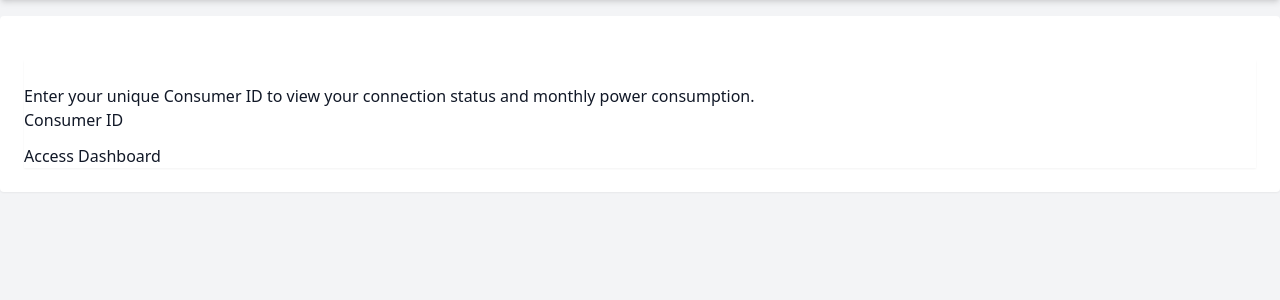
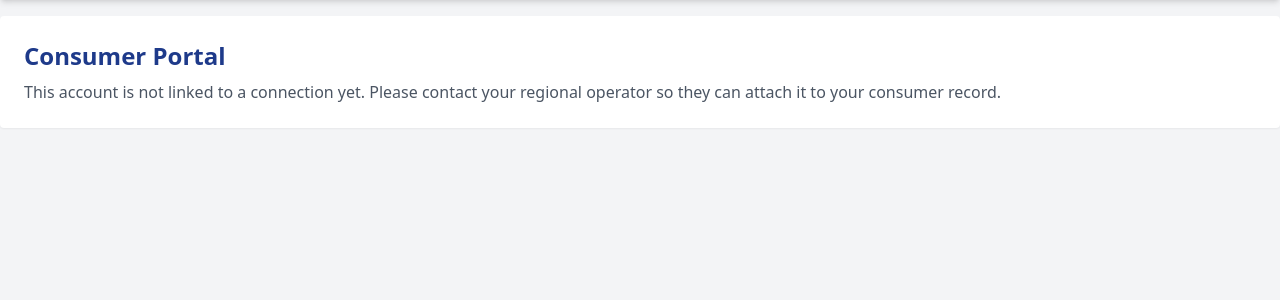
Before and after one commit to sridathanas/pgms, a FastAPI app: template app/templates/consumer.html in a window 1280 px wide. Shown: the part 60-360 px from the top of the page. Run offline with FastAPI, Linux system fonts and the light colour scheme; the template is opened without the code that fills it, so the values that code supplies are empty; some libraries are stand-ins or nearby versions.

Commit message:
fix: require a login for the consumer portal, and tighten theft detection
The portal was reachable without signing in and took a consumer ID from the
form, so anyone could count 1, 2, 3... and read every household's name,
address, substation and 30 days of consumption.

- /portal/ now requires a signed-in CONSUMER account and shows only the
  consumer record that account is linked to (new user_accounts.consumerID).
  The ID lookup form is gone.
- Operators issue portal logins from the consumer table, the same way other
  accounts are created; the username is shown once a login exists.
- consumer.html rewritten in Tailwind. It used Bootstrap classes and icons
  that are never loaded, so the page rendered unstyled. Dropped the
  Bootstrap icon from the operator alert table for the same reason.
- Theft detection skips consumers whose supply is disconnected: a zero
  reading there is legitimate, not theft (F12). The seeded theft pattern is
  still caught.
- One AlertType constant per alert type, so the red styling and the
  duplicate-suppression check cannot drift apart.
- variance_threshold is a real default instead of a KeyError caught by a
  broad except on every cycle, and administrators can tune it on the
  Settings page with the other thresholds.

Run `python -m app.migrate` once to add user_accounts.consumerID.

Co-Authored-By: Claude Opus 5 <noreply@anthropic.com>

```diff
--- a/app/auth.py
+++ b/app/auth.py
@@ -9,6 +9,7 @@ DASHBOARDS = {
     models.Role.ADMIN: "/admin/",
     models.Role.OPERATOR: "/operator/",
     models.Role.TECHNICIAN: "/technician/",
+    models.Role.CONSUMER: "/portal/",
 }
 
 # Checked against when the username doesn't exist, so unknown and known usernames take the same time
--- a/app/crud.py
+++ b/app/crud.py
@@ -66,6 +66,7 @@ def set_technician_availability(db: Session, technician: models.UserAccount, sta
 DEFAULT_SETTINGS = {
     "alert_threshold": "0.80",
     "medium_risk_threshold": "0.50",
+    "variance_threshold": "0.50",  # theft detection: how far usage may drift from the baseline
 }
 
 def get_setting(db: Session, key: str, default: str | None = None) -> str | None:
@@ -201,6 +202,18 @@ def create_consumer(db: Session, consumer: schemas.ConsumerCreate):
 
 def get_consumer(db: Session, consumer_id: int):
     return db.query(models.Consumer).filter(models.Consumer.consumerID == consumer_id).first()
+
+def get_portal_login(db: Session, consumer_id: int):
+    """The portal account tied to this consumer, if an operator has issued one."""
+    return db.query(models.UserAccount).filter(
+        models.UserAccount.role == models.Role.CONSUMER,
+        models.UserAccount.consumerID == consumer_id,
+    ).first()
+
+def get_portal_logins(db: Session) -> dict:
+    """consumerID -> portal account, for the operator's consumer table."""
+    rows = db.query(models.UserAccount).filter(models.UserAccount.role == models.Role.CONSUMER).all()
+    return {row.consumerID: row for row in rows if row.consumerID}
 
 def update_consumer(db: Session, consumer: models.Consumer, **fields):
     for key, value in fields.items():
--- a/app/migrate.py
+++ b/app/migrate.py
@@ -21,6 +21,7 @@ NEW_COLUMNS = {
         "skillLevel": "VARCHAR",
         "availabilityStatus": "VARCHAR",
         "currentLocation": "VARCHAR",
+        "consumerID": "INTEGER",
     },
     "alerts": {
         "description": "VARCHAR",
--- a/app/routers/auth.py
+++ b/app/routers/auth.py
@@ -23,6 +23,13 @@ SIGNUP_ROLES = [
 USERNAME_PATTERN = re.compile(r"[a-z0-9._-]{3,30}")
 MIN_PASSWORD_LENGTH = 8
 SIGNED_UP_SESSION_KEY = "signed_up"  # {"username": ..., "pending": bool}, shown once on /login
+
+
+def weak_password(password: str) -> bool:
+    """Shared password rule: at least 8 characters, with a letter and a number."""
+    return (len(password) < MIN_PASSWORD_LENGTH
+            or not re.search(r"[A-Za-z]", password)
+            or not re.search(r"\d", password))
 
 
 def normalize_username(username: str) -> str:
@@ -82,9 +89,7 @@ def validate_signup(db: Session, role: str, name: str, username: str, password:
     elif crud.get_user_by_username(db, username):
         errors["username"] = "That username is already taken."
 
-    if (len(password) < MIN_PASSWORD_LENGTH
-            or not re.search(r"[A-Za-z]", password)
-            or not re.search(r"\d", password)):
+    if weak_password(password):
         errors["password"] = "Use at least 8 characters, with a letter and a number."
     elif len(password.encode("utf-8")) > security.MAX_PASSWORD_BYTES:
         errors["password"] = f"Password is too long ({security.MAX_PASSWORD_BYTES} bytes max)."
--- a/app/schemas.py
+++ b/app/schemas.py
@@ -5,7 +5,7 @@ from datetime import datetime
 
 class UserAccountBase(BaseModel):
     username: str
-    role: Literal["ADMIN", "OPERATOR", "TECHNICIAN"]
+    role: Literal["ADMIN", "OPERATOR", "TECHNICIAN", "CONSUMER"]
     isActive: bool = True
     approvalStatus: Literal["APPROVED", "PENDING", "REJECTED"] = "APPROVED"
     name: Optional[str] = None
@@ -14,6 +14,7 @@ class UserAccountBase(BaseModel):
     skillLevel: Optional[str] = None
     availabilityStatus: Optional[str] = None
     currentLocation: Optional[str] = None
+    consumerID: Optional[int] = None
 
 class UserAccountCreate(UserAccountBase):
     password: str
--- a/app/templates/consumer.html
+++ b/app/templates/consumer.html
@@ -1,99 +1,84 @@
 {% extends "base.html" %}
+{% block content %}
+<div class="space-y-6">
+    {% if not consumer %}
+    <div>
+        <h2 class="text-2xl font-bold text-blue-900 mb-2">Consumer Portal</h2>
+        <p class="text-gray-600">This account is not linked to a connection yet. Please contact your regional
+            operator so they can attach it to your consumer record.</p>
+    </div>
+    {% else %}
+    <div class="flex flex-wrap items-start justify-between gap-3">
+        <div>
+            <h2 class="text-2xl font-bold text-blue-900 mb-1">Welcome, {{ consumer.name }}</h2>
+            <p class="text-gray-600">
+                {{ consumer.address }}
+                {% if consumer.substation %}&middot; supplied by {{ consumer.substation.subStationName }}{% endif %}
+            </p>
+        </div>
+        <span class="px-3 py-1 text-sm font-semibold rounded-full
+            {% if consumer.connectionStatus == 'ACTIVE' %}bg-green-100 text-green-800{% else %}bg-red-100 text-red-800{% endif %}">
+            {{ consumer.connectionStatus }}
+        </span>
+    </div>
 
-{% block content %}
-<div class="container mt-5">
+    <!-- Connection status -->
+    <div class="bg-gray-50 p-6 rounded-lg border border-gray-200 shadow-sm">
+        <h3 class="text-lg font-semibold text-gray-800">Connection status</h3>
+        {% if consumer.connectionStatus == 'ACTIVE' %}
+        <p class="mt-1 text-sm text-gray-600">Your connection is active and receiving power.</p>
+        {% else %}
+        <p class="mt-1 text-sm text-gray-600">Your connection is currently suspended. Contact support to restore it.</p>
+        {% endif %}
+    </div>
 
-    {% if error %}
-    <div class="alert alert-danger" role="alert">
-        {{ error }}
+    <!-- Usage summary -->
+    <div class="grid gap-4 sm:grid-cols-3">
+        <div class="bg-white p-4 rounded-lg border border-gray-200 shadow-sm">
+            <p class="text-xs font-medium text-gray-500 uppercase tracking-wide">Total recorded</p>
+            <p class="mt-1 text-2xl font-bold text-blue-900">{{ "%.1f"|format(total_kwh) }} <span class="text-base font-medium text-gray-500">kWh</span></p>
         </div>
+        <div class="bg-white p-4 rounded-lg border border-gray-200 shadow-sm">
+            <p class="text-xs font-medium text-gray-500 uppercase tracking-wide">Daily average</p>
+            <p class="mt-1 text-2xl font-bold text-blue-900">{{ "%.1f"|format(average_kwh) }} <span class="text-base font-medium text-gray-500">kWh</span></p>
+        </div>
+        <div class="bg-white p-4 rounded-lg border border-gray-200 shadow-sm">
+            <p class="text-xs font-medium text-gray-500 uppercase tracking-wide">Highest day</p>
+            <p class="mt-1 text-2xl font-bold text-blue-900">
+                {% if peak_log %}{{ "%.1f"|format(peak_log.consumptionKWH) }} <span class="text-base font-medium text-gray-500">kWh</span>{% else %}&mdash;{% endif %}
+            </p>
+            {% if peak_log %}
+            <p class="text-xs text-gray-500">{{ peak_log.timeStamp.strftime('%d %b %Y') }}</p>
             {% endif %}
-
-    {% if not consumer %}
-    <!-- Portal Lookup Form -->
-    <div class="row justify-content-center">
-        <div class="col-md-6">
-            <div class="card shadow-sm">
-                <div class="card-header bg-primary text-white">
-                    <h4 class="mb-0">Consumer Portal Access</h4>
-                </div>
-                <div class="card-body">
-                    <p class="text-muted">Enter your unique Consumer ID to view your connection status and monthly power consumption.</p>
-                    <form method="POST" action="/portal/">
-                        <div class="mb-3">
-                            <label for="consumerID" class="form-label">Consumer ID</label>
-                            <input type="number" class="form-control" id="consumerID" name="consumerID" required>
-                        </div>
-                        <button type="submit" class="btn btn-primary w-100">Access Dashboard</button>
-                    </form>
-                </div>
-            </div>
         </div>
     </div>
 
-    {% else %}
-    <!-- Consumer Data Dashboard (Requirement F6) -->
-    <div class="row mb-4">
-        <div class="col-md-12">
-            <h2>Welcome, {{ consumer.name }}</h2>
-            <p class="text-muted">Service Address: {{ consumer.address }} | Linked Substation ID: {{ consumer.subStationID }}</p>
-        </div>
-    </div>
-
-    <div class="row">
-        <!-- Connection Status Card -->
-        <div class="col-md-4 mb-4">
-            <div class="card shadow-sm h-100">
-                <div class="card-body text-center">
-                    <h5 class="card-title text-muted">Current Connection Status</h5>
-                    {% if consumer.connectionStatus == 'ACTIVE' %}
-                        <h2 class="text-success mt-3"><i class="bi bi-plug-fill"></i> ACTIVE</h2>
-                        <p class="mt-2">Your grid connection is stable and receiving power.</p>
-                    {% else %}
-                        <h2 class="text-danger mt-3"><i class="bi bi-x-circle-fill"></i> DISCONNECTED</h2>
-                        <p class="mt-2">Your connection has been suspended. Please contact support.</p>
-                    {% endif %}
-                </div>
-            </div>
-        </div>
-
-        <!-- 30-Day Usage History Table -->
-        <div class="col-md-8 mb-4">
-            <div class="card shadow-sm h-100">
-                <div class="card-header bg-dark text-white">
-                    <h5 class="mb-0">Recent Consumption History (kWh)</h5>
-                </div>
-                <div class="card-body p-0">
-                    <div class="table-responsive">
-                        <table class="table table-hover table-striped mb-0">
-                            <thead class="table-light">
+    <!-- Usage history -->
+    <div class="bg-white p-6 rounded-lg border border-gray-200 shadow-sm">
+        <h3 class="text-lg font-semibold mb-4 text-gray-800">Recent consumption</h3>
+        <div class="overflow-x-auto">
+            <table class="min-w-full divide-y divide-gray-200">
+                <thead class="bg-gray-50">
                     <tr>
-                                    <th>Date & Time</th>
-                                    <th>Consumption (kWh)</th>
+                        <th class="px-6 py-3 text-left text-xs font-medium text-gray-500 uppercase tracking-wider">Date</th>
+                        <th class="px-6 py-3 text-left text-xs font-medium text-gray-500 uppercase tracking-wider">Consumption (kWh)</th>
                     </tr>
                 </thead>
-                            <tbody>
+                <tbody class="bg-white divide-y divide-gray-200">
                     {% for log in usage_logs %}
                     <tr>
-                                    <td>{{ log.timeStamp.strftime('%Y-%m-%d %H:%M') }}</td>
-                                    <td><strong>{{ "%.2f"|format(log.consumptionKWH) }}</strong></td>
+                        <td class="px-6 py-3 whitespace-nowrap text-sm text-gray-500">{{ log.timeStamp.strftime('%d %b %Y') }}</td>
+                        <td class="px-6 py-3 whitespace-nowrap text-sm font-medium text-gray-900">{{ "%.2f"|format(log.consumptionKWH) }}</td>
                     </tr>
                     {% else %}
                     <tr>
-                                    <td colspan="2" class="text-center text-muted py-4">No usage history found for this connection.</td>
+                        <td colspan="2" class="px-6 py-4 text-center text-sm text-gray-500">No usage has been recorded for this connection yet.</td>
                     </tr>
                     {% endfor %}
                 </tbody>
             </table>
         </div>
     </div>
-            </div>
-        </div>
-    </div>
-    <div class="text-start mt-3">
-        <a href="/portal/" class="btn btn-outline-secondary">← Back to Portal Login</a>
-    </div>
     {% endif %}
-
 </div>
 {% endblock %}
```
Also changed, not shown: app/models.py (+13 -1 lines), app/routers/admin.py (+7 -3 lines), app/routers/consumer.py (+27 -34 lines), app/routers/operator.py (+41 -0 lines), app/scheduler.py (+9 -11 lines), app/seed_demo.py (+22 -5 lines), app/templates/admin_settings.html (+10 -0 lines), app/templates/operator.html (+22 -2 lines). Lines whose indentation alone changed are shown as unchanged.
